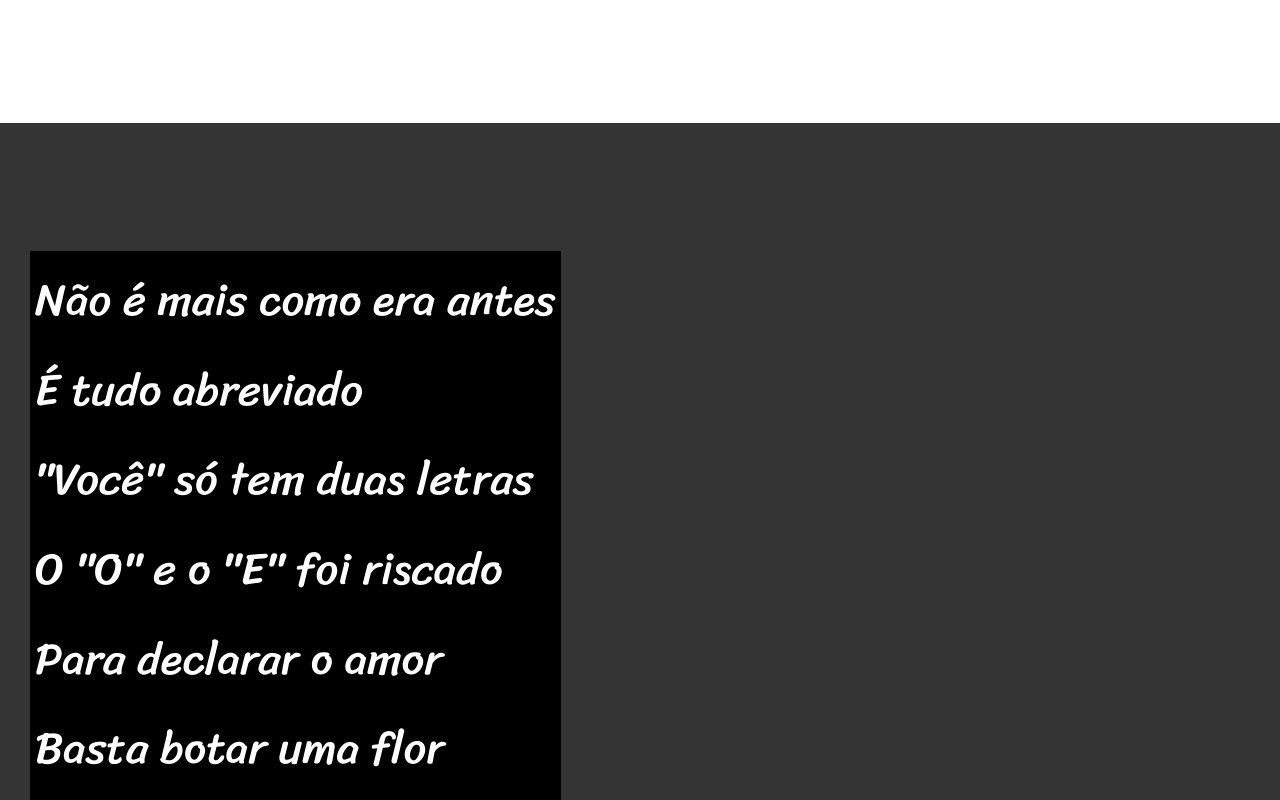
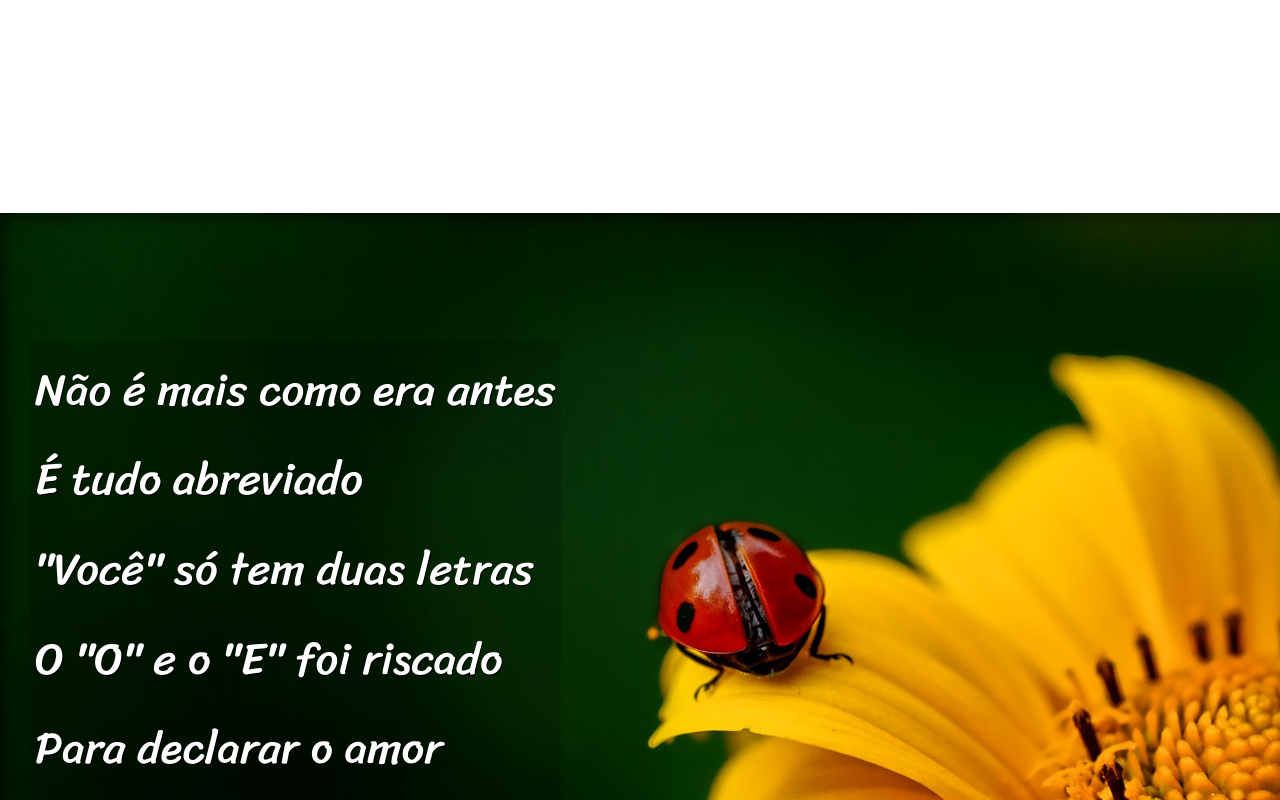
Before and after one commit to Fabio-Marfrios/html-css, a plain HTML site: page exercicios/pacote-d012/desafio12.html in a window 1280 px wide. Shown: the part 1020-1820 px from the top of the page. Drawn offline with Linux system fonts and the light colour scheme.

Commit message:
Atualização de estilo

```diff
--- a/exercicios/pacote-d012/desafio12.html
+++ b/exercicios/pacote-d012/desafio12.html
@@ -25,7 +25,7 @@
         </p>
     </section>
 
-    <section class="imagem">
+    <section class="imagem" id="img01">
         <p>
             Não é mais como era antes <br>
             É tudo abreviado <br>
@@ -59,7 +59,7 @@
         </p>
     </section>
 
-    <section class="imagem">
+    <section class="imagem" id="img02">
         <p>
             Tenho saudade das cartas <br>
             Escritas com a própria mão <br>
--- a/exercicios/pacote-d012/estilo.css
+++ b/exercicios/pacote-d012/estilo.css
@@ -58,20 +58,39 @@ section{
     font-size: 3.5vw;
 }
 
+section > p{
+    padding-bottom: 2em;
+}
+
 section.normal{
     background-color: white;
     color: black;
 }
 
 section.imagem{
-    background-color: rgb(53, 52, 52);
+    background-color: rgb(51, 51, 51);
     color: white;
+    box-shadow: inset 6px 6px 13px 0px rgba(0, 0, 0, 0.473);
+    background-size: cover;
+    background-attachment: fixed;
 }
 
 section.imagem > p{
     display: inline-block;
     padding: 5px;
-    background-color: black;
+    background-color: rgba(0, 0, 0, 0.158);
+    text-shadow: 1px 1px 0px black;
+
+   }
+section#img01{
+    background-image: url('../desafio12/imagens/background001.jpg');
+    background-position: right center;
+}
+
+section#img02{
+    background-image: url('../desafio12/imagens/background002.jpg');
+    background-position: right top;
+
 }
 
 footer{
@@ -79,4 +98,4 @@ footer{
     text-align: center;
     color: white;
     padding: 10px;
-}
+}file:///C:/Users/padrao/Documents/Projetos%20HTML/html-css/exercicios/pacote-d012/desafio12.html
```
